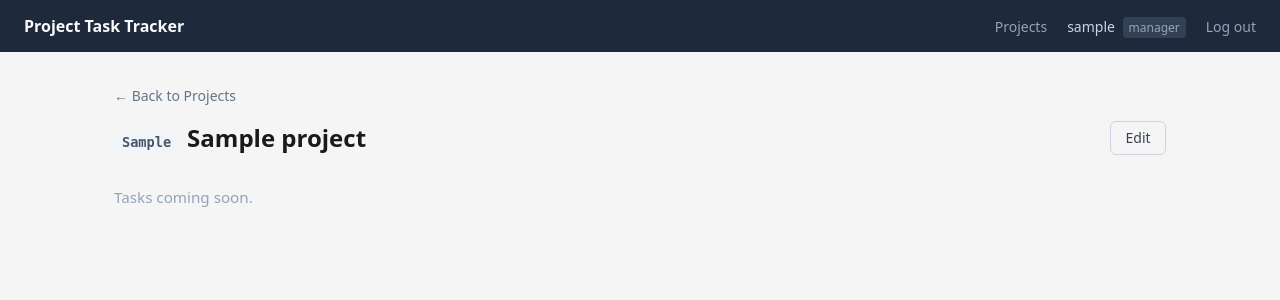
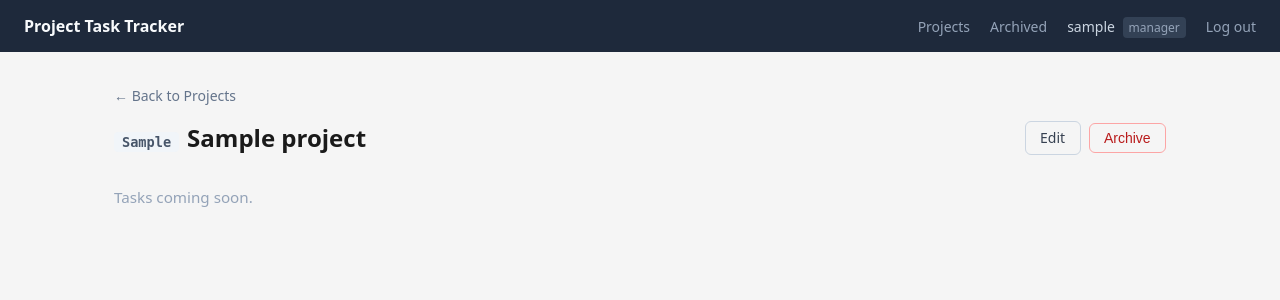
Before and after one commit to chauhanabhay568/Project-Task-Tracker, a Django app: page /projects/1/ in a window 1280 px wide. Shown: the top 300 px of the page. Run offline with Django 4.2, Linux system fonts and the light colour scheme; a user stored in the database is signed in; tables that the repository leaves empty hold one stand-in row (values such as "Sample post").

Commit message:
archive and restore projects

```diff
--- a/tracker/templates/base.html
+++ b/tracker/templates/base.html
@@ -24,6 +24,9 @@
     <div class="nav-right">
       {% if user.is_authenticated %}
         <a href="{% url 'project_list' %}">Projects</a>
+        {% if user.role == 'manager' %}
+          <a href="{% url 'project_archived_list' %}">Archived</a>
+        {% endif %}
         <span class="nav-user">
           {{ user.username }}
           <span class="nav-role">{{ user.role }}</span>
--- a/tracker/templates/tracker/project_detail.html
+++ b/tracker/templates/tracker/project_detail.html
@@ -14,16 +14,39 @@
   .project-header h1 { font-size: 1.5rem; font-weight: 600; }
   .btn-edit { padding: 0.4rem 0.9rem; border: 1px solid #cbd5e1; border-radius: 6px; font-size: 0.875rem; color: #374151; text-decoration: none; }
   .btn-edit:hover { background: #f1f5f9; }
+  .manager-actions { display: flex; align-items: center; gap: 0.5rem; }
+  .btn-archive { padding: 0.4rem 0.9rem; border: 1px solid #fca5a5; border-radius: 6px; font-size: 0.875rem; color: #b91c1c; background: none; cursor: pointer; }
+  .btn-archive:hover { background: #fef2f2; }
+  .btn-restore { padding: 0.4rem 0.9rem; border: 1px solid #86efac; border-radius: 6px; font-size: 0.875rem; color: #15803d; background: none; cursor: pointer; }
+  .btn-restore:hover { background: #f0fdf4; }
+  .archived-banner { background: #fef3c7; border: 1px solid #fcd34d; border-radius: 6px; padding: 0.6rem 1rem; margin-bottom: 1.25rem; font-size: 0.875rem; color: #92400e; }
 </style>
 {% endblock %}
 
 {% block content %}
-<a class="back-link" href="{% url 'project_list' %}">← Back to Projects</a>
+<a class="back-link" href="{% if project.archived %}{% url 'project_archived_list' %}{% else %}{% url 'project_list' %}{% endif %}">← Back to Projects</a>
+
+{% if project.archived %}
+  <div class="archived-banner">This project is archived.</div>
+{% endif %}
 
 <div class="project-header">
   <h1><span class="project-key">{{ project.key }}</span>{{ project.name }}</h1>
   {% if user.role == 'manager' %}
-    <a class="btn-edit" href="{% url 'project_edit' project.pk %}">Edit</a>
+    <div class="manager-actions">
+      <a class="btn-edit" href="{% url 'project_edit' project.pk %}">Edit</a>
+      {% if project.archived %}
+        <form method="post" action="{% url 'project_restore' project.pk %}">
+          {% csrf_token %}
+          <button type="submit" class="btn-restore">Restore</button>
+        </form>
+      {% else %}
+        <form method="post" action="{% url 'project_archive' project.pk %}">
+          {% csrf_token %}
+          <button type="submit" class="btn-archive">Archive</button>
+        </form>
+      {% endif %}
+    </div>
   {% endif %}
 </div>
 
--- a/tracker/urls.py
+++ b/tracker/urls.py
@@ -1,7 +1,16 @@
 from django.contrib.auth.views import LogoutView
 from django.urls import path
 
-from .views import EmailLoginView, ProjectCreateView, ProjectDetailView, ProjectListView, ProjectUpdateView
+from .views import (
+    ArchivedProjectListView,
+    EmailLoginView,
+    ProjectCreateView,
+    ProjectDetailView,
+    ProjectListView,
+    ProjectUpdateView,
+    archive_project,
+    restore_project,
+)
 
 """
 path("login/", EmailLoginView.as_view(), name="login")
@@ -25,4 +34,7 @@ urlpatterns = [
     path("projects/new/", ProjectCreateView.as_view(), name="project_create"),
     path("projects/<int:pk>/", ProjectDetailView.as_view(), name="project_detail"),
     path("projects/<int:pk>/edit/", ProjectUpdateView.as_view(), name="project_edit"),
+    path("projects/<int:pk>/archive/", archive_project, name="project_archive"),
+    path("projects/<int:pk>/restore/", restore_project, name="project_restore"),
+    path("projects/archived/", ArchivedProjectListView.as_view(), name="project_archived_list"),
 ]
--- a/tracker/views.py
+++ b/tracker/views.py
@@ -1,8 +1,10 @@
 from django import forms
 from django.contrib.auth.mixins import LoginRequiredMixin
 from django.contrib.auth.views import LoginView
+from django.shortcuts import get_object_or_404, redirect
 from django.urls import reverse_lazy
 from django.utils.decorators import method_decorator
+from django.views.decorators.http import require_POST
 from django.views.generic import CreateView, DetailView, ListView, UpdateView
 
 from .decorators import manager_required
@@ -129,3 +131,45 @@ class ProjectUpdateView(UpdateView):
 
     def get_success_url(self):
         return reverse_lazy("project_detail", kwargs={"pk": self.object.pk})
+
+
+
+"""
+Both views do the same thing in opposite directions:
+
+- @require_POST — only accepts POST requests (from a form button), not someone typing the URL
+- @manager_required — only managers can reach this, members get 403
+- get_object_or_404 — finds the project or returns 404
+- Sets archived = True (or False for restore) and saves — only this one field, nothing else is touched
+- Redirects back to the same project's detail page
+
+"""
+@require_POST
+@manager_required
+def archive_project(request, pk):
+    project = get_object_or_404(Project, pk=pk)
+    project.archived = True
+    project.save()
+    return redirect("project_detail", pk=pk)
+
+
+@require_POST
+@manager_required
+def restore_project(request, pk):
+    project = get_object_or_404(Project, pk=pk)
+    project.archived = False
+    project.save()
+    return redirect("project_detail", pk=pk)
+
+"""
+ It's the page at /projects/archived/ that lists all archived projects — only visible to managers.
+"""
+@method_decorator(manager_required, name="dispatch")
+class ArchivedProjectListView(ListView):
+    template_name = "tracker/project_archived_list.html"
+    #  context_object_name = "projects" — passes the list to the template
+    # as {{ projects }}, same variable name as the regular list so the template works the same way.
+    context_object_name = "projects"
+
+    def get_queryset(self):
+        return Project.objects.filter(archived=True).order_by("name")
```
Also changed, not shown: tracker/templates/tracker/project_archived_list.html (added, +48 -0 lines).
